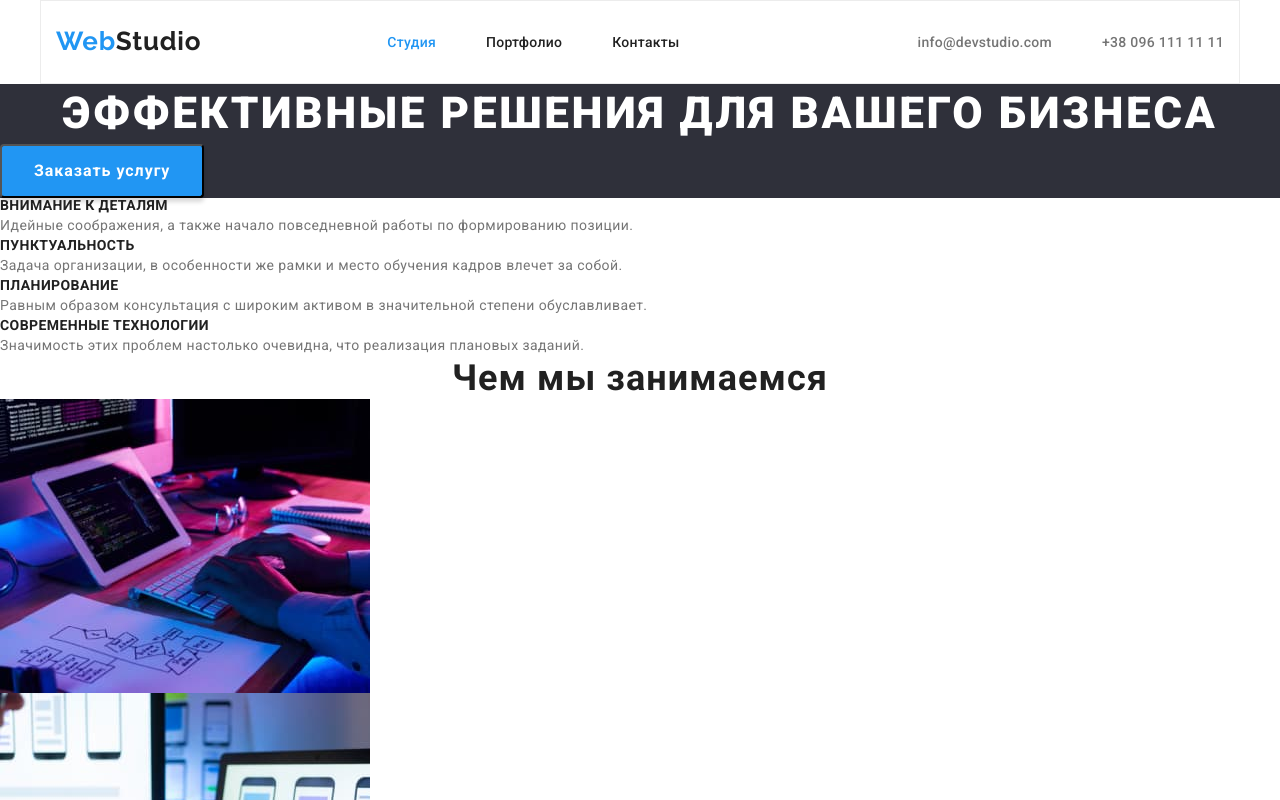
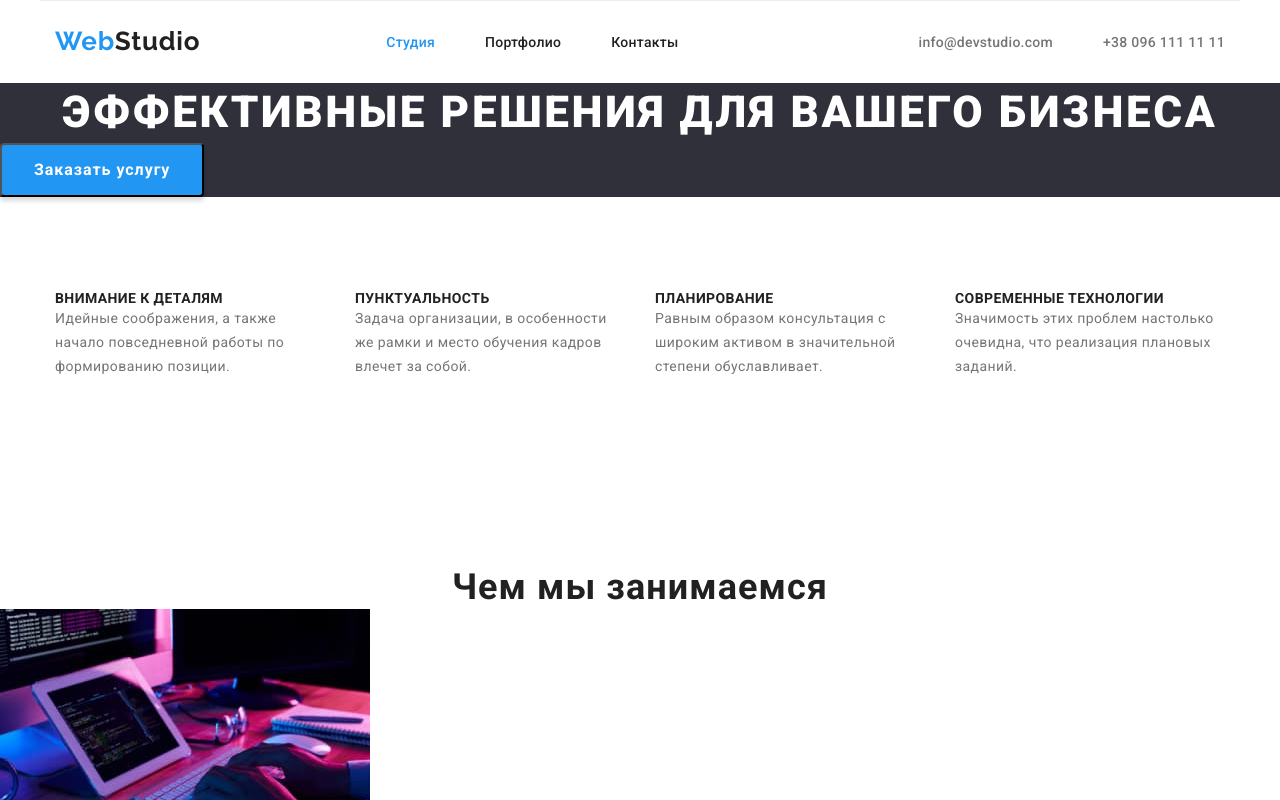
Before and after one commit to kamila1808/goit-markup-hw-03, a plain HTML site: page index.html in a window 1280 px wide. Shown: the top 800 px of the page. Drawn offline with nearby package versions, Linux system fonts and the light colour scheme.

Commit message:
Добавляет flex к секции advantages

```diff
--- a/css/styles.css
+++ b/css/styles.css
@@ -49,6 +49,11 @@ body {
     margin-right: auto;
 }
 
+.section {
+    padding-top: 94px;
+    padding-bottom: 94px;
+}
+
 /* ==================Header================== */
 
 .header-container {
@@ -56,8 +61,7 @@ body {
     align-items: center;
     justify-content: space-between;
 
-    border: 1px solid #ECECEC;
-
+    border-top: 1px solid #ECECEC;
 }
 
 .header {
@@ -175,6 +179,7 @@ color: #FFFFFF;
 }
 
 .modal-button {
+    min-width: 200px;
     font-family: inherit;
     font-weight: 700;
     font-size: 16px;
@@ -200,6 +205,20 @@ color: #FFFFFF;
 
 /* ==================Section Anvantages================== */
 
+.advantages-container {
+    display:flex;
+    justify-content: space-between;
+}
+
+.advantages-container-item {
+    min-width: 270px;
+    align-items: center;
+    justify-content: space-between;
+}
+
+.advantages-container-item:not(:last-child) {
+margin-right: 30px;
+}
 
 .advantages-subtitle {
     font-weight: 700;
@@ -228,6 +247,8 @@ letter-spacing: 0.03em;
 }
 
 /* ==================Services================== */
+
+
 
 
 /* ==================Our Team================== */
--- a/index.html
+++ b/index.html
@@ -42,30 +42,32 @@
         <h1 class="hero-title">Эффективные решения для вашего бизнеса</h1>
         <button class="modal-button" type="button">Заказать услугу</button>
         </section>
-        <section class="advantages">
-            <!--скрытый заголовок-->
+        <section class="advantages section">
+            <div class="container">
+      <!--скрытый заголовок-->
             <!-- <h2 class="advantages-title">Наши преимущества</h2> -->
-            <ul class="list">
-                <li>
+            <ul class="advantages-container list">
+                <li class="advantages-container-item">
                     <h3 class="advantages-subtitle">Внимание к деталям</h3>
                     <p class="advantages-description">Идейные соображения, а также начало повседневной работы по формированию позиции.</p>
                 </li>
-                <li>
+                <li class="advantages-container-item">
                     <h3 class="advantages-subtitle">Пунктуальность</h3>
                     <p class="advantages-description">Задача организации, в особенности же рамки и место обучения кадров влечет за собой.</p>
                 </li>
-                <li>
+                <li class="advantages-container-item">
                     <h3 class="advantages-subtitle">Планирование</h3>
                     <p class="advantages-description">Равным образом консультация с широким активом в значительной степени обуславливает.</p>
                 </li>
-                <li>
+                <li class="advantages-container-item">
                     <h3 class="advantages-subtitle">Современные технологии</h3>
                     <p class="advantages-description">Значимость этих проблем настолько очевидна, что реализация плановых заданий.</p>
                 </li>
             </ul>
+            </div>
         </section>
         <!--About-->
-        <section class="services">
+        <section class="services section">
             <h2 class="services-title">Чем мы занимаемся</h2>
             <ul class="list">
               <li>
@@ -80,7 +82,8 @@
             </ul>
         </section>
         <!--Our Team-->
-        <section class="our-team">
+        <section class="our-team section">
+            <div class="container">
            <h2 class="our-team-title">Наша команда</h2>
            <ul class="list">
                <li>
@@ -104,6 +107,7 @@
                    <p class="our-team-description" lang="en"> UI Designer</p>
                </li>
            </ul>
+        </div>
         </section>
     </main>
     <footer class="footer">
```
